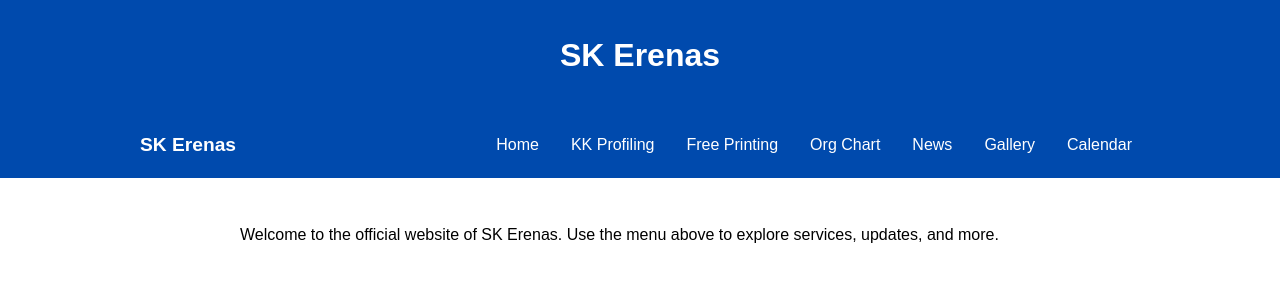
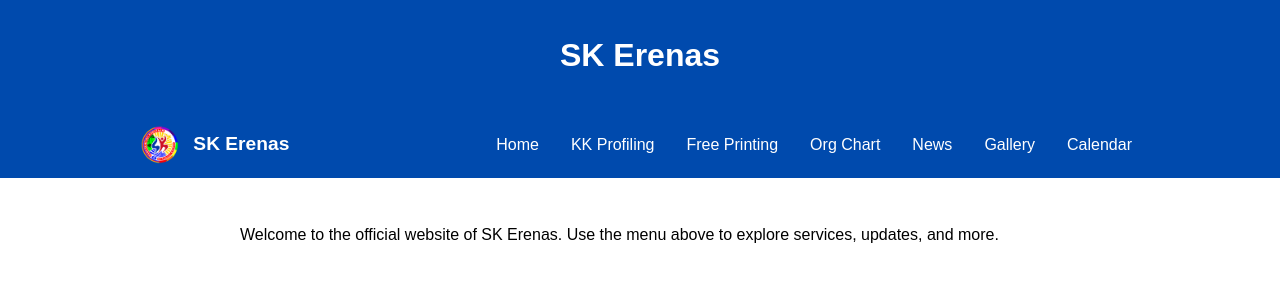
Before and after one commit to SKERENAS/SK-ERENAS, a plain HTML site: page index.html in a window 1280 px wide. Drawn offline with Linux system fonts and the light colour scheme.

Commit message:
Update index.html

```diff
--- a/index.html
+++ b/index.html
@@ -78,7 +78,11 @@
   </header>
   <nav class="navbar">
     <div class="nav-container">
-      <a href="index.html" class="logo">SK Erenas</a>
+      <a href="index.html" class="logo">
+  <img src="logo.png" alt="SK Erenas Logo" style="height: 40px; vertical-align: middle; margin-right: 8px;">
+  SK Erenas
+</a>
+
       <button class="toggle" onclick="toggleMenu()">☰</button>
       <ul class="nav-links" id="navLinks">
         <li><a href="index.html">Home</a></li>
```
